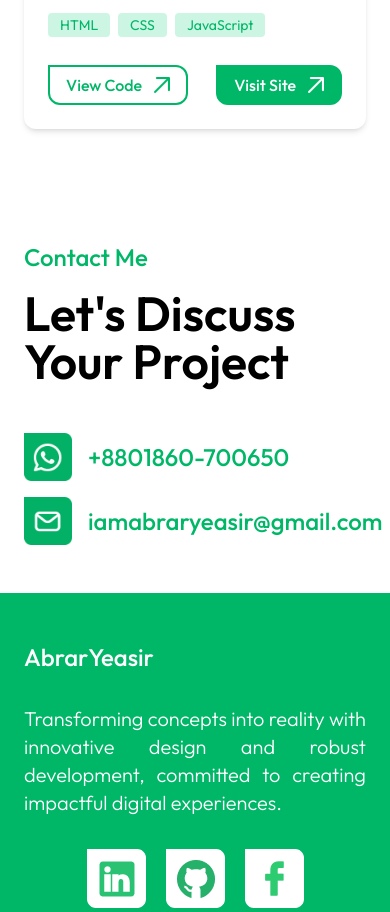
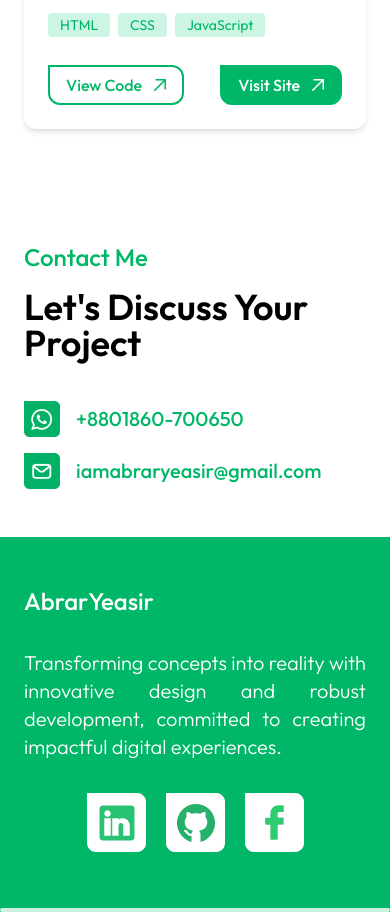
Before and after one commit to iamabraryeasir/Abrar-Yeasir-Portfolio-Tailwind-CSS, a website built with Vite: page index.html in a window 390 px wide. Shown: the part 4294-5206 px from the top of the page. Built offline with nearby package versions, Linux system fonts and the light colour scheme.

Commit message:
trouble shooted some issues

```diff
--- a/index.html
+++ b/index.html
@@ -392,7 +392,7 @@
                                         class="w-fit flex border-2 border-primary py-1.5 px-4 rounded-b-xl rounded-tr-xl gap-3 items-center font-medium text-primary hover:shadow-green-200 hover:shadow-md mt-3 hover:bg-[#00B7680a]"
                                         >View Code
                                         <img
-                                            class="h-4"
+                                            class="h-3 md:h-4"
                                             src="./images/top-right.png"
                                     /></a>
                                     <a
@@ -401,7 +401,7 @@
                                         class="w-fit flex border-2 border-primary bg-primary py-1.5 px-4 rounded-b-xl rounded-tr-xl gap-3 items-center font-medium text-white hover:shadow-green-200 hover:shadow-md mt-3"
                                         >Visit Site
                                         <img
-                                            class="h-4"
+                                            class="h-3 md:h-4"
                                             src="./images/top-right-white.png"
                                     /></a>
                                 </div>
@@ -448,7 +448,7 @@
                                         class="w-fit flex border-2 border-primary py-1.5 px-4 rounded-b-xl rounded-tr-xl gap-3 items-center font-medium text-primary hover:shadow-green-200 hover:shadow-md mt-3 hover:bg-[#00B7680a]"
                                         >View Code
                                         <img
-                                            class="h-4"
+                                            class="h-3 md:h-4"
                                             src="./images/top-right.png"
                                     /></a>
                                     <a
@@ -457,7 +457,7 @@
                                         class="w-fit flex border-2 border-primary bg-primary py-1.5 px-4 rounded-b-xl rounded-tr-xl gap-3 items-center font-medium text-white hover:shadow-green-200 hover:shadow-md mt-3"
                                         >Visit Site
                                         <img
-                                            class="h-4"
+                                            class="h-3 md:h-4"
                                             src="./images/top-right-white.png"
                                     /></a>
                                 </div>
@@ -504,7 +504,7 @@
                                         class="w-fit flex border-2 border-primary py-1.5 px-4 rounded-b-xl rounded-tr-xl gap-3 items-center font-medium text-primary hover:shadow-green-200 hover:shadow-md mt-3 hover:bg-[#00B7680a]"
                                         >View Code
                                         <img
-                                            class="h-4"
+                                            class="h-3 md:h-4"
                                             src="./images/top-right.png"
                                     /></a>
                                     <a
@@ -513,7 +513,7 @@
                                         class="w-fit flex border-2 border-primary bg-primary py-1.5 px-4 rounded-b-xl rounded-tr-xl gap-3 items-center font-medium text-white hover:shadow-green-200 hover:shadow-md mt-3"
                                         >Visit Site
                                         <img
-                                            class="h-4"
+                                            class="h-3 md:h-4"
                                             src="./images/top-right-white.png"
                                     /></a>
                                 </div>
@@ -531,22 +531,22 @@
                         <p class="text-2xl text-primary font-medium">
                             Contact Me
                         </p>
-                        <h2 class="text-5xl font-semibold leading-none">
+                        <h2 class="text-4xl md:text-5xl font-semibold leading-none">
                             Let's Discuss Your <br class="hidden md:block" />
                             Project
                         </h2>
                         <a
                             href="https://wa.me/1860700650"
                             target="_blank"
-                            class="flex items-center gap-4 mt-8"
+                            class="flex items-center gap-4 mt-6"
                         >
                             <img
                                 src="./images/icons/whatsapp-icon.png"
                                 alt="WhatsApp Icon"
-                                class="h-12 md:h-auto"
+                                class="h-9 md:h-auto"
                             />
                             <span
-                                class="text-2xl md:text-3xl font-medium text-primary"
+                                class="text-xl md:text-3xl font-medium text-primary"
                                 >+8801860-700650</span
                             >
                         </a>
@@ -558,10 +558,10 @@
                             <img
                                 src="./images/icons/mail-icon.png"
                                 alt="Mail Icon"
-                                class="h-12 md:h-auto"
+                                class="h-9 md:h-auto"
                             />
                             <span
-                                class="text-2xl md:text-3xl font-medium text-primary"
+                                class="text-xl md:text-3xl font-medium text-primary"
                                 >iamabraryeasir@gmail.com</span
                             >
                         </a>
@@ -635,7 +635,7 @@
                 </p>
             </footer>
             <!-- linking the js file -->
-            <script src="script.js"></script>
+            <script type="module" src="./script.js" ></script>
         </body>
     </body>
 </html>
```
